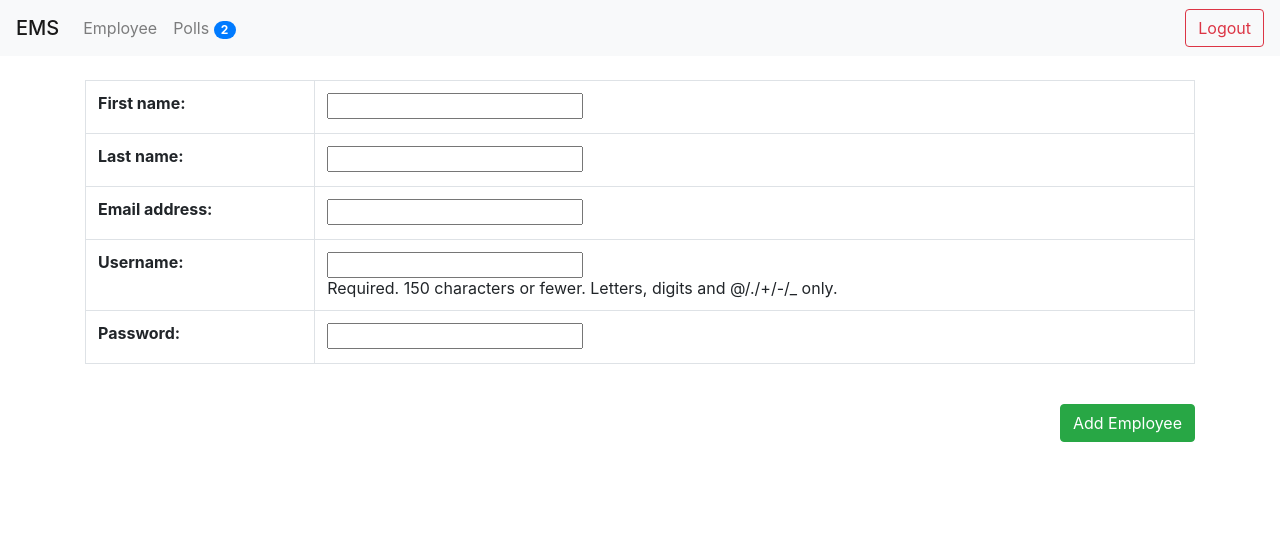
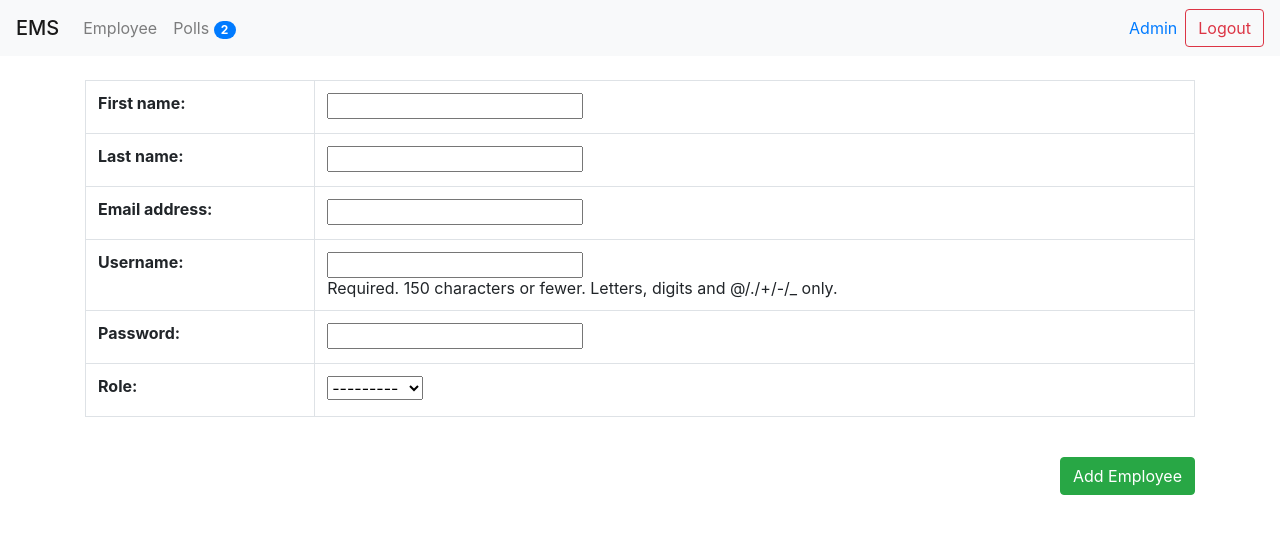
Before and after one commit to deeh3kr/EmployeeManagementSystem, a Django app: page /employees/add/ in a window 1280 px wide. Shown: the top 534 px of the page. Run offline with Django 3.2, Linux system fonts and the light colour scheme; a user stored in the database is signed in; data comes from the database, SQL or seed files in the repository; both versions use the stored data as it was after the commit; some libraries are stand-ins or nearby versions.

Commit message:
till 21st

```diff
--- a/employee management system/employee/forms.py
+++ b/employee management system/employee/forms.py
@@ -1,10 +1,10 @@
 from django import forms
 from django.core.exceptions import ValidationError
-from django.contrib.auth.models import User
+from django.contrib.auth.models import User, Group
 
 class UserForm(forms.ModelForm):
     password = forms.CharField(widget = forms.PasswordInput)
-
+    role = forms.ModelChoiceField(queryset = Group.objects.all())
     class Meta:
         model = User
         fields = [
@@ -19,6 +19,26 @@
             'password' : 'Password'
         }
 
+    def __init__(self, *args, **kwargs):
+        #below if loop will work if we are trying to edit the form. Because in that case we
+        # would have instance
+        if kwargs.get('instance'):
+            # We get the 'initial' keyword argument or initialize it
+            # as a dict if it didn't exist.
+            initial = kwargs.setdefault('initial', {})
+            # The widget for a ModelMultipleChoiceField expects
+            # a list of primary key for the selected data.
+
+            #we are assigning role here by code because all informations except it,
+            # were already there in form which we are editing.
+
+            if kwargs['instance'].groups.all():
+                initial['role'] = kwargs['instance'].groups.all()[0]
+            else:
+                initial['role'] = None
+
+        forms.ModelForm.__init__(self, *args, **kwargs)
+
         #---------Validating Email ID--------------
 
         # def clean_email(self):
@@ -29,7 +49,9 @@
 
     def save(self):
         password = self.cleaned_data.pop('password')
+        role = self.cleaned_data.pop('role')
         u = super().save()
+        u.groups.set([role])
         u.set_password(password)
         u.save()
         return u
--- /dev/null
+++ b/employee management system/employee/middlewares.py
@@ -0,0 +1,48 @@
+class RoleMiddleware:
+    def __init__(self, get_response):
+        self.get_response = get_response
+        # One-time configuration and initialization.
+
+    def __call__(self, request):
+        """
+        Code to be executed for each request before
+        the view (and later middleware) are called.
+        """
+
+        response = self.get_response(request)
+
+        """
+        Code to be executed for each request/response after
+        the view is called.
+        """
+
+        return response
+
+    def process_view(self, request, view_func, *view_args, **view_kargs):
+        """
+        called just before Django calls the view.
+        Return either none or HttpResponse
+        """
+        if request.user.is_authenticated:
+            request.role = None
+            groups = request.user.groups.all()
+            if groups:
+                request.role = groups[0].name
+
+    # def process_exception(self, request, exception):
+    #     """
+    #     Called for the response if exception is raised by view.
+    #     Return either none or HttpResponse
+    #     """
+    #     pass
+
+
+    # def process_template_response(self, request, response):
+    #     """
+    #     request - HttpRequest object.
+    #     response - TemplateResponse object
+
+    #     return templateresponse
+    #     use this for changing template or context if it is needed.
+    #     """
+    #     pass
--- a/employee management system/employee/views.py
+++ b/employee management system/employee/views.py
@@ -8,6 +8,7 @@
 from employee.forms import UserForm
 from django.urls import reverse
 from django.http import Http404, HttpResponse
+from ems.decorators import role_required
 
 # Create your views here.
 
@@ -43,6 +44,9 @@
 
 @login_required(login_url="/login/")
 def employee_list(request):
+    # groups = request.user.groups.all()
+    # this request.role is coming from middelwares
+    print (request.role)
     context = {}
     context['users'] = User.objects.all()
     context['title'] = "Employees"
@@ -59,7 +63,9 @@
         return HttpResponse("Something went Wrong!")
 
 @login_required(login_url="/login/")
+@role_required(allowed_roles = ["Admin"])
 def employee_add(request):
+    context = {}
     if request.method == 'POST':
         user_form = UserForm(request.POST)
         if user_form.is_valid():
--- /dev/null
+++ b/employee management system/ems/decorators.py
@@ -0,0 +1,31 @@
+from django.http import HttpResponseRedirect
+from django.urls import reverse
+from django.core.exceptions import PermissionDenied
+
+# def admin_hr_required(view_func):
+#     def wrap(request, *args, **kwargs):
+#         allowed_roles=["Admin", "HR"]
+#         if request.role in allowed_roles:
+#             return view_func(request, *args, **kwargs)
+#         else:
+#             return HttpResponseRedirect(reverse('employee_list'))
+#     return wrap
+
+# def admin_only(view_func):
+#     def wrap(request, *args, **kwargs):
+#         if request.role == "Admin":
+#             return view_func(request, *args, **kwargs)
+#         else:
+#             return HttpResponseRedirect(reverse('employee_list'))
+#     return wrap
+
+def role_required(allowed_roles=[]):
+    def decorator(view_func):
+        def wrap(request, *args, **kwargs):
+            if request.role in allowed_roles:
+                return view_func(request, *args, **kwargs)
+            else:
+                #raise PermissionDenied
+                return HttpResponseRedirect(reverse('employee_list'))
+        return wrap
+    return decorator
--- a/employee management system/ems/settings.py
+++ b/employee management system/ems/settings.py
@@ -49,6 +49,7 @@
     'django.contrib.auth.middleware.AuthenticationMiddleware',
     'django.contrib.messages.middleware.MessageMiddleware',
     'django.middleware.clickjacking.XFrameOptionsMiddleware',
+    'employee.middlewares.RoleMiddleware',
 ]
 
 ROOT_URLCONF = 'ems.urls'
--- a/employee management system/ems/templates/header.html
+++ b/employee management system/ems/templates/header.html
@@ -25,6 +25,9 @@
     <form class="form-inline my-2 my-lg-0" method="POST" action="{% url 'user_logout' %}">
         {% csrf_token %}
 
+        <a href="#">
+            <span class="mr-sm-2">{{request.user.first_name}}</span>
+        </a>
         <input type="submit" class="btn btn-outline-danger my-2 my-sm-0" value="Logout">
     </form>
 
```
Also changed, not shown: employee management system/ems/templates/employee/index.html (+6 -2 lines), employee management system/db.sqlite3.
